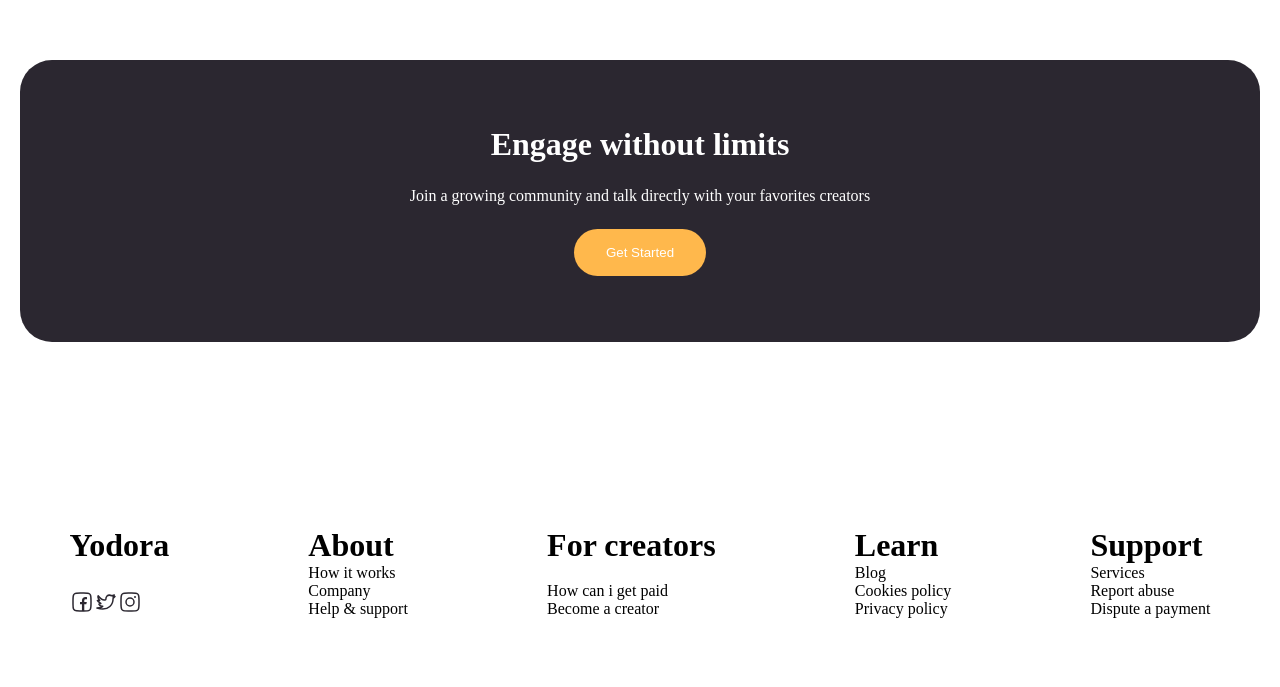
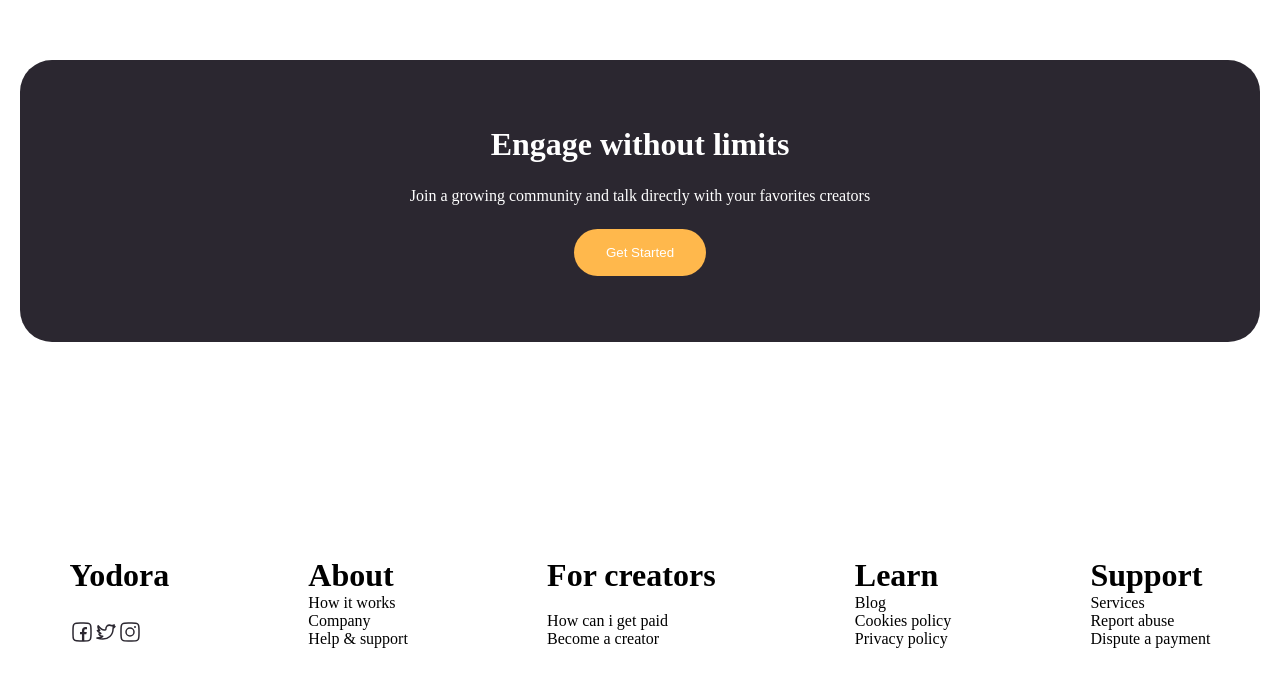
Before and after one commit to rajarammanikanta/Yadora-react-app, a React (Create React App) app: page / in a window 1280 px wide. Shown: the part 2265-2952 px from the top of the page. Built offline with nearby package versions, Linux system fonts and the light colour scheme.

Commit message:
First Commmit

```diff
--- a/src/components/Footer/index.css
+++ b/src/components/Footer/index.css
@@ -51,5 +51,5 @@
 .overall-footer{
     display: flex;
     justify-content: center;
-  margin-top: 20px;
+  margin-top: 50px;
 }
```
